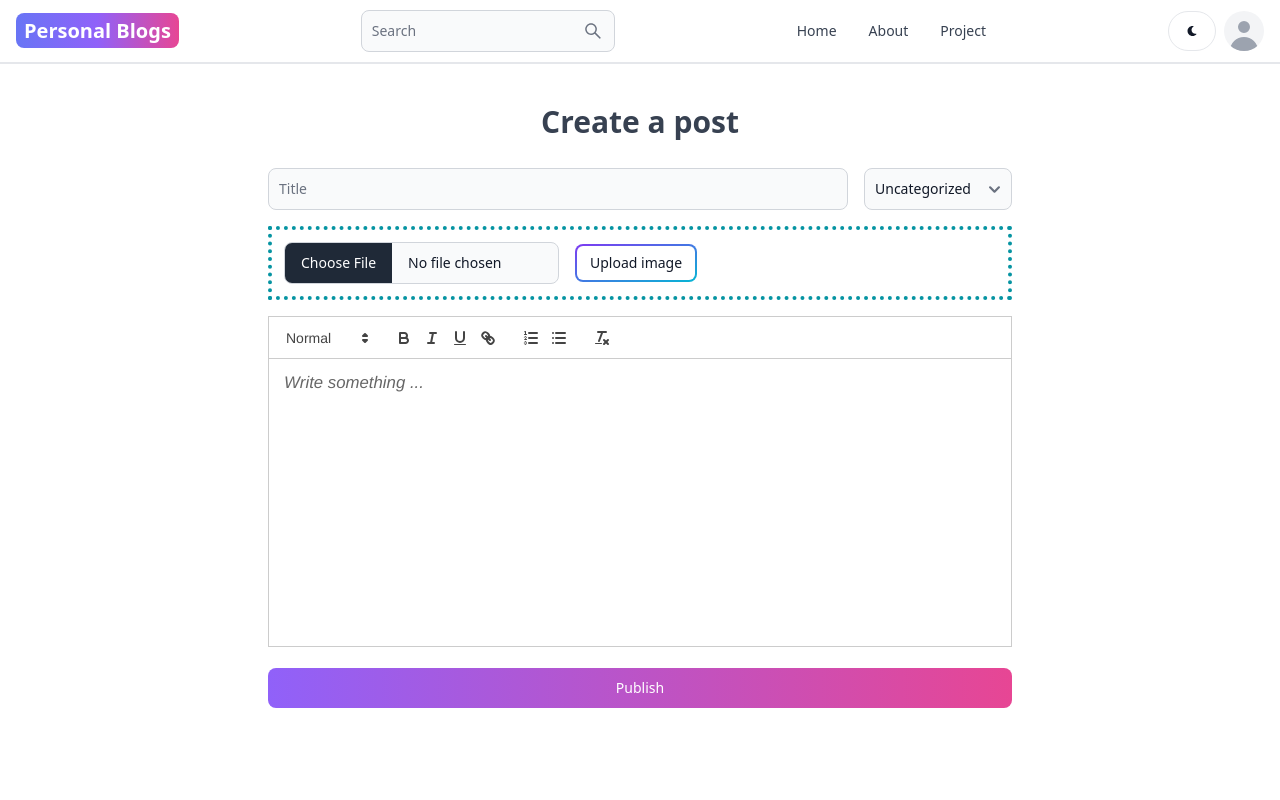
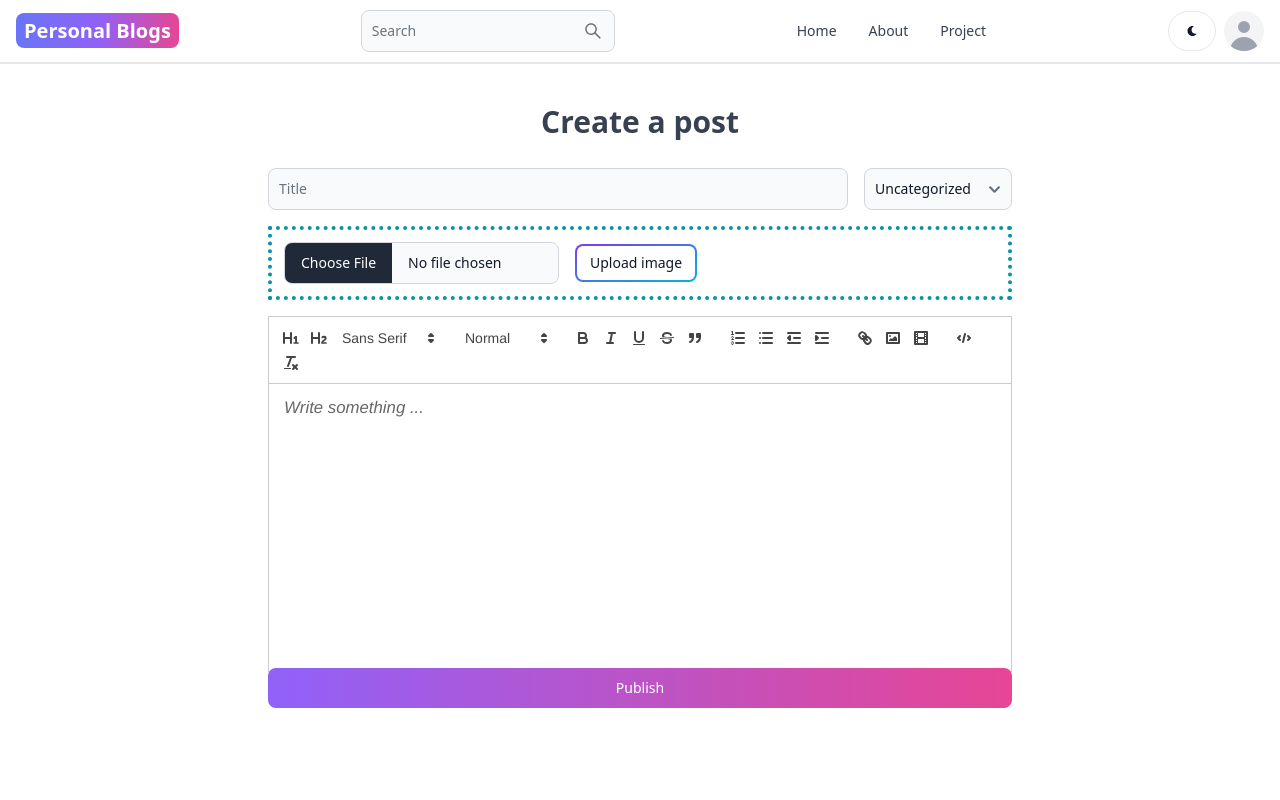
Before and after one commit to ttneit/Mern-Blogging, a React (Vite) app in the folder client/: page /create-post in a window 1280 px wide. Shown: the top 800 px of the page. Built offline with nearby package versions, Linux system fonts and the light colour scheme; no server answers; sample sign-in values are in the browser's storage.

Commit message:
update react quill

```diff
--- a/client/src/pages/CreatePost.jsx
+++ b/client/src/pages/CreatePost.jsx
@@ -113,7 +113,45 @@ export default function CreatePost() {
                     <img src = {formData.image} alt='upload' className='w-full h-72 object-cover' />
                 )
             }
-            <ReactQuill theme='snow' placeholder='Write something ... ' className='h-72 mb-12' required onChange={(value) => setFormData({...formData,content :value})}/>
+            <ReactQuill theme='snow' placeholder='Write something ... ' className='h-72 mb-12' required onChange={(value) => setFormData({...formData,content :value})}
+            modules={{
+                toolbar: {
+                  container: [
+                    [{ header: "1" }, { header: "2" }, { font: [] }],
+                    [{ size: [] }],
+                    ["bold", "italic", "underline", "strike", "blockquote"],
+                    [
+                      { list: "ordered" },
+                      { list: "bullet" },
+                      { indent: "-1" },
+                      { indent: "+1" },
+                    ],
+                    ["link", "image", "video"],
+                    ["code-block"],
+                    ["clean"],
+                  ],
+                },
+                clipboard: {
+                  matchVisual: false,
+                },
+              }}
+              formats={[
+                "header",
+                "font",
+                "size",
+                "bold",
+                "italic",
+                "underline",
+                "strike",
+                "blockquote",
+                "list",
+                "bullet",
+                "indent",
+                "link",
+                "image",
+                "video",
+                "code-block",
+              ]}/>
             <Button type='submit' gradientDuoTone='purpleToPink' >
                 Publish
             </Button>
--- a/client/src/pages/UpdatePost.jsx
+++ b/client/src/pages/UpdatePost.jsx
@@ -141,7 +141,45 @@ export default function UpdatePost() {
                     <img src = {formData.image} alt='upload' className='w-full h-72 object-cover' />
                 )
             }
-            <ReactQuill theme='snow' placeholder='Write something ... ' className='h-72 mb-12' required onChange={(value) => setFormData({...formData,content :value})} value={formData.content}/>
+            <ReactQuill theme='snow' placeholder='Write something ... ' className='h-72 mb-12' required onChange={(value) => setFormData({...formData,content :value})} value={formData.content}
+            modules={{
+                toolbar: {
+                  container: [
+                    [{ header: "1" }, { header: "2" }, { font: [] }],
+                    [{ size: [] }],
+                    ["bold", "italic", "underline", "strike", "blockquote"],
+                    [
+                      { list: "ordered" },
+                      { list: "bullet" },
+                      { indent: "-1" },
+                      { indent: "+1" },
+                    ],
+                    ["link", "image", "video"],
+                    ["code-block"],
+                    ["clean"],
+                  ],
+                },
+                clipboard: {
+                  matchVisual: false,
+                },
+              }}
+              formats={[
+                "header",
+                "font",
+                "size",
+                "bold",
+                "italic",
+                "underline",
+                "strike",
+                "blockquote",
+                "list",
+                "bullet",
+                "indent",
+                "link",
+                "image",
+                "video",
+                "code-block",
+              ]}/>
             <Button type='submit' gradientDuoTone='purpleToPink' >
                 Edit post
             </Button>
```
Also changed, not shown: 1 other file (tests, documents, lock files or other folders).
